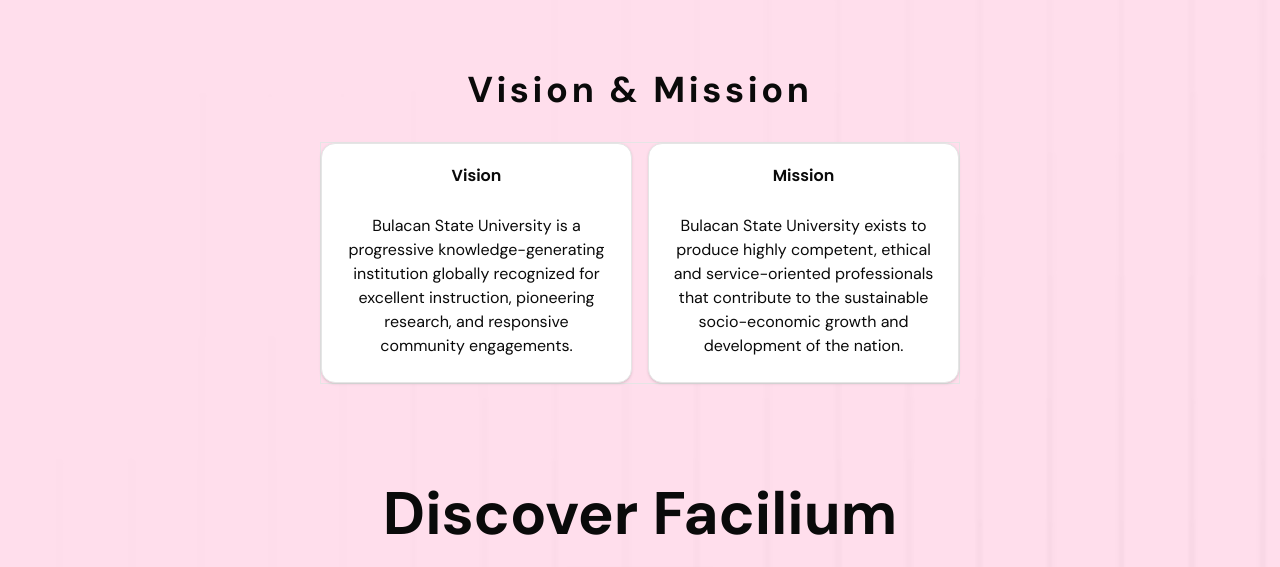
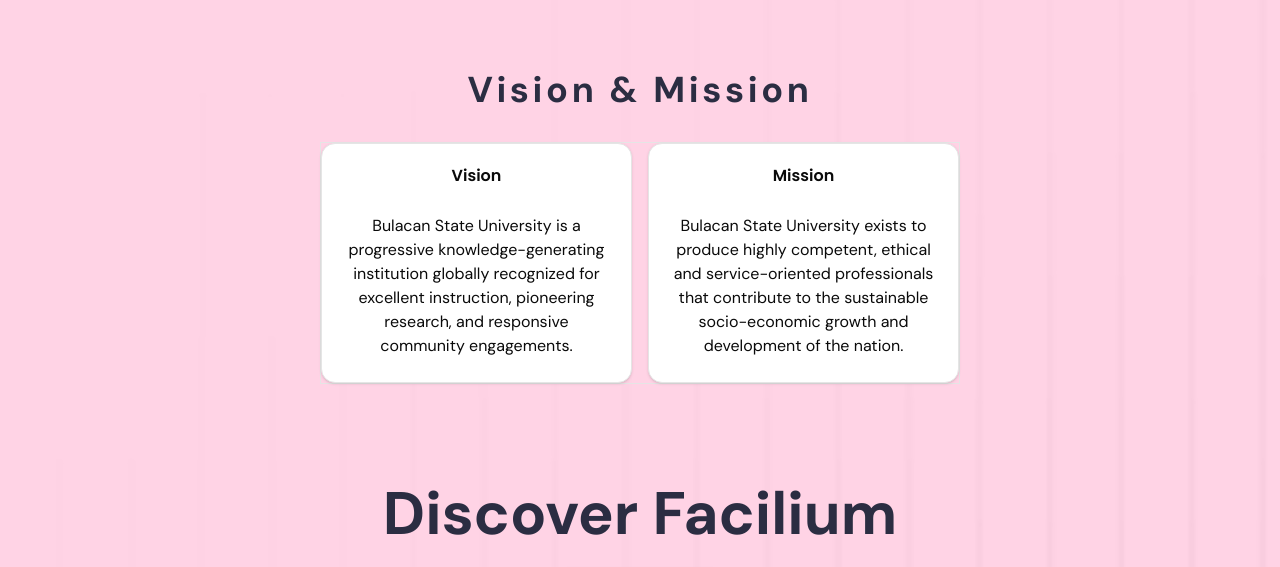
Before and after one commit to marlonpondavilla/facilium, a Next.js app: page / in a window 1280 px wide. Shown: the part 954-1521 px from the top of the page. Built offline with nearby package versions, Linux system fonts and the light colour scheme; no server answers; a web font is replaced by a local one.

Commit message:
fix: update landing page styles with new background color and text color adjustments

```diff
--- a/app/globals.css
+++ b/app/globals.css
@@ -148,7 +148,7 @@
 	}
 
 	.facilium-bg-landing-pink {
-		background-color: #ffd6e8;
+		background-color: #ffc9df;
 	}
 
 	.facilium-bg-white {
--- a/app/page.tsx
+++ b/app/page.tsx
@@ -155,7 +155,7 @@
 			{/* 3rd layer with main features */}
 			<div className="bg-[url('/landing-bg-line.png')] bg-cover bg-center facilium-bg-landing-pink flex flex-col justify-center items-center pt-[100px]">
 				<h4
-					className={`${dmSans.className} text-4xl font-semibold tracking-widest mb-8`}
+					className={`${dmSans.className} text-4xl font-semibold tracking-widest mb-8 facilium-color-indigo`}
 				>
 					Vision & Mission
 				</h4>
@@ -188,7 +188,7 @@
 				{/* carousel and features */}
 				<div className="mt-[100px] flex flex-col justify-center items-center gap-6 mb-10">
 					<h5
-						className={`${dmSans.className} text-4xl md:text-6xl font-bold text-center`}
+						className={`${dmSans.className} text-4xl md:text-6xl font-bold text-center facilium-color-indigo`}
 					>
 						Discover Facilium
 					</h5>
```
